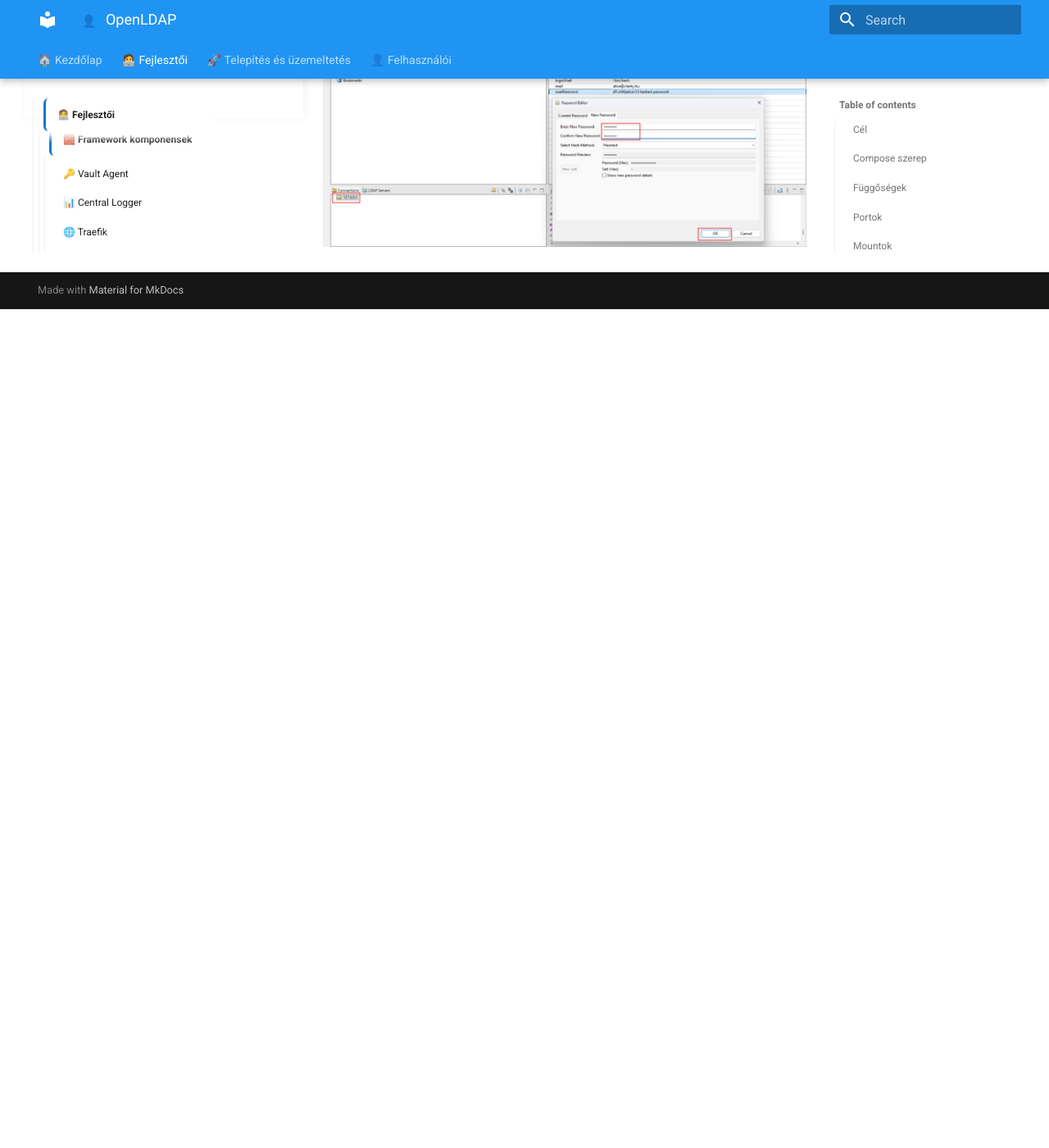
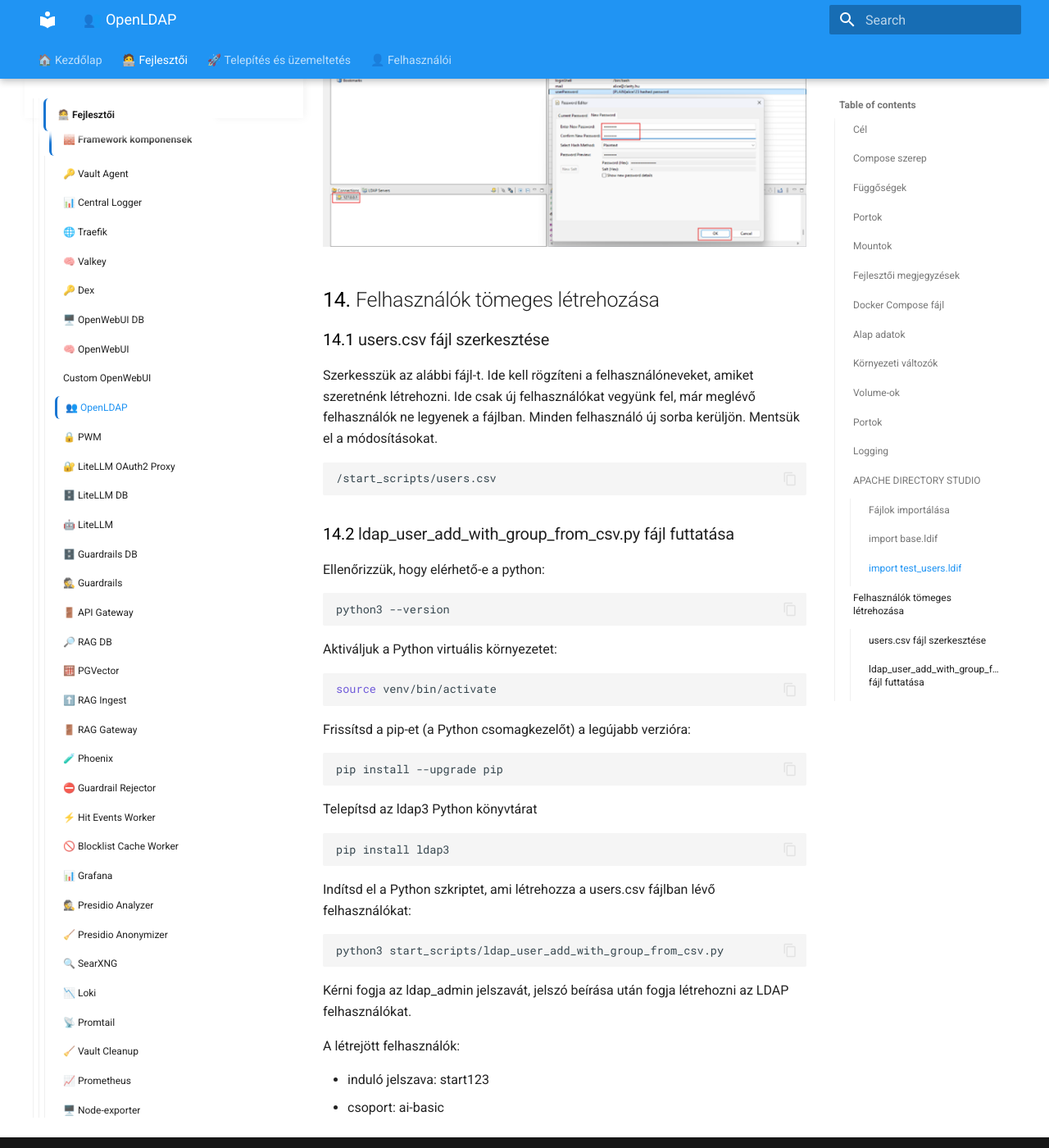
Before and after one commit to zelinaclarity/CLA_AI_KERET_2025_MKDOCS, an MkDocs documentation site: the page built from docs/developer/framework_components/openldap.md, in a window 1280 px wide and 1400 px high, scrolled down 5592 px. Shown: the whole window at 82% size. Built offline with MkDocs 1.6.1 and Material for MkDocs 9.7.7, drawn with Linux system fonts in a browser that asks for light colours; before the commit the page ends 5969 px from its top, so only the background shows below that.

Commit message:
Tömeges userek felvétele
Tömeges userek felvétele

````diff
--- a/docs/developer/framework_components/openldap.md
+++ b/docs/developer/framework_components/openldap.md
@@ -149,3 +149,54 @@
 Végül az alice felhasználónak megváltoztatjuk a jelszavát:
 
 ![](images/ldap_alice.png)
+
+## Felhasználók tömeges létrehozása
+
+### users.csv fájl szerkesztése
+
+Szerkesszük az alábbi fájl-t. Ide kell rögzíteni a felhasználóneveket, amiket szeretnénk létrehozni.
+Ide csak új felhasználókat vegyünk fel, már meglévő felhasználók ne legyenek a fájlban.
+Minden felhasználó új sorba kerüljön. Mentsük el a módosításokat.
+
+```bash
+/start_scripts/users.csv
+```
+
+### ldap_user_add_with_group_from_csv.py fájl futtatása
+
+Ellenőrizzük, hogy elérhető-e a python:
+
+```bash
+python3 --version
+```
+
+Aktiváljuk a Python virtuális környezetet:
+
+```bash
+source venv/bin/activate
+```
+
+Frissítsd a pip-et (a Python csomagkezelőt) a legújabb verzióra:
+
+```bash
+pip install --upgrade pip
+```
+
+Telepítsd az ldap3 Python könyvtárat
+
+```bash
+pip install ldap3
+```
+
+Indítsd el a Python szkriptet, ami létrehozza a users.csv fájlban lévő felhasználókat:
+
+```bash
+python3 start_scripts/ldap_user_add_with_group_from_csv.py
+```
+
+Kérni fogja az ldap_admin jelszavát, jelszó beírása után fogja létrehozni az LDAP felhasználókat.
+
+A létrejött felhasználók:
+
+- induló jelszava: start123
+- csoport: ai-basic
--- a/docs/ops/components/ldap.md
+++ b/docs/ops/components/ldap.md
@@ -149,3 +149,54 @@
 Végül az alice felhasználónak megváltoztatjuk a jelszavát:
 
 ![](images/ldap_alice.png)
+
+## Felhasználók tömeges létrehozása
+
+### users.csv fájl szerkesztése
+
+Szerkesszük az alábbi fájl-t. Ide kell rögzíteni a felhasználóneveket, amiket szeretnénk létrehozni.
+Ide csak új felhasználókat vegyünk fel, már meglévő felhasználók ne legyenek a fájlban.
+Minden felhasználó új sorba kerüljön. Mentsük el a módosításokat.
+
+```bash
+/start_scripts/users.csv
+```
+
+### ldap_user_add_with_group_from_csv.py fájl futtatása
+
+Ellenőrizzük, hogy elérhető-e a python:
+
+```bash
+python3 --version
+```
+
+Aktiváljuk a Python virtuális környezetet:
+
+```bash
+source venv/bin/activate
+```
+
+Frissítsd a pip-et (a Python csomagkezelőt) a legújabb verzióra:
+
+```bash
+pip install --upgrade pip
+```
+
+Telepítsd az ldap3 Python könyvtárat
+
+```bash
+pip install ldap3
+```
+
+Indítsd el a Python szkriptet, ami létrehozza a users.csv fájlban lévő felhasználókat:
+
+```bash
+python3 start_scripts/ldap_user_add_with_group_from_csv.py
+```
+
+Kérni fogja az ldap_admin jelszavát, jelszó beírása után fogja létrehozni az LDAP felhasználókat.
+
+A létrejött felhasználók:
+
+- induló jelszava: start123
+- csoport: ai-basic
````
